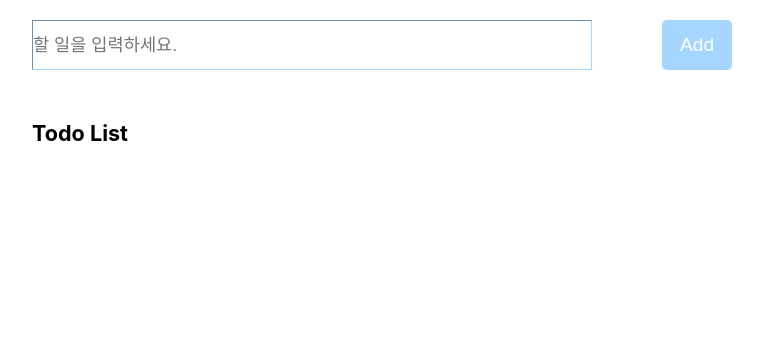
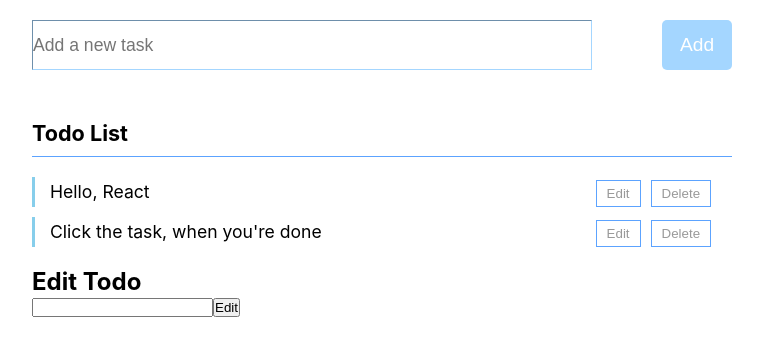
Before and after one commit to yses9296/react_todo, a React (Create React App) app: page / in a window 1280 px wide. Shown: the top 356 px of the page, without its empty margins (258-1021 px from the left). Built offline with nearby package versions, Linux system fonts and the light colour scheme.

Commit message:
2022-10-08

```diff
--- a/src/App.css
+++ b/src/App.css
@@ -33,16 +33,44 @@ main {
 .todo-tit {
   font-size: 1.35em;
   margin-bottom: 20px;
+  padding-bottom: 10px;
+  border-bottom: 1px solid rgb(92, 163, 255);
+
 }
 
 .todo-item {
-  width: 500px;
+  position: relative;
+  width: 700px;
   min-height: 30px;
   font-size: 1.1rem;
   line-height: 30px;
   border-left: 3px solid skyblue;
   margin-bottom: 10px;
   padding-left: 15px;
+  display: flex;
+justify-content: space-between;
+}
+.todo-item p {
+  width: 70%;
+  height: 100%;
   overflow: hidden;
   text-overflow: ellipsis;
 }
+.tool {
+  width: 20%;
+}
+.tool button {
+  display: inline-block;
+  background-color: transparent;
+  border: 1px solid rgb(92, 163, 255);
+  color: #999;
+  padding: 5px 10px;
+  margin-right: 10px;
+  transition: .3s;
+}
+.tool button:last-child {margin: 0;}
+.tool button:hover {
+  background-color: rgb(80, 168, 255);
+  color: #fff;
+  transition: .3s;
+}
--- a/src/App.js
+++ b/src/App.js
@@ -1,26 +1,84 @@
-import React, { Component, useState} from 'react';
+import React, { Component, useState, useRef, useCallback} from 'react';
 import './App.css';
-import TodoBoard from './components/TodoBoard'
+import TodoBoard from './components/TodoBoard';
+import TodoUpdate from './components/TodoUpdate';
 
 
 function App() {
-  const [inputValue, setInputValue] = useState('');
-  const [todoList, setTodoList] = useState([]);
-  const addItem = () => {
-    setTodoList([...todoList, inputValue]);
+  const [inputValue, setinputValue] = useState('');
+  const [todoList, setTodoList] = useState([
+    {
+      id: 1,
+      text: "Hello, React",
+      checked: false
+    },
+    {
+      id: 2,
+      text: "Click the task, when you're done",
+      checked: false
+    }
+  ]);
+  const inputEl = useRef(null);
+
+  const newId = useRef(3);
+  const onChange  = (e) => {
+    setinputValue(e.target.value);
+  }
+
+  const onSubmit = (e) => {
+    validation(inputValue);
+    setinputValue('');
+    inputEl.current.focus();
+    e.preventDefault();
+  }
+
+  const onToggle = (id) => {
+    setTodoList(todoList.map( todo =>
+      todo.id === id ? {...todo, checked: !todo.checked } : todo,),
+    );
+  }
+
+  const handleCreate = (text) => {
+    const newList = {
+      id: newId.current,
+      text,
+      checked: false
+    }
+
+    setTodoList([...todoList, newList])
+    newId.current++;
+  }
+
+  const handleRemove = (id) => {
+    setTodoList( todoList.filter((todo) => todo.id !== id ))
+  }
+  const handleUpdate = (id) => {
+
+  }
+
+  const validation = (input) => {
+    if(input === '' || input == null){
+      return
+    }
+    else {
+      handleCreate (input)
+    }
   }
 
   return (
     <main>
-      <div className="header">
-        <input type="text" placeholder='할 일을 입력하세요.' className="addInput"
-                onChange={ e => setInputValue(e.target.value) }/>
-        <button className="addBtn" onClick={addItem}>Add</button>
+      <div>
+        <form className="header" onSubmit={onSubmit}>
+          <input ref={inputEl} type="text" placeholder='Add a new task' className="addInput"
+                  onChange={onChange}/>
+          <button className="addBtn" type="submit">Add</button>
+        </form>
+
+      <TodoBoard todoList={todoList} handleRemove={handleRemove} handleUpdate={handleUpdate}></TodoBoard>
+
+      <TodoUpdate todoList={todoList} ></TodoUpdate>
+
       </div>
-
-      <TodoBoard todoList={todoList}></TodoBoard>
-
-
     </main>
   );
 }
--- a/src/components/TodoBoard.js
+++ b/src/components/TodoBoard.js
@@ -1,13 +1,17 @@
-import React, { Component } from 'react';
+import React from 'react';
 import TodoItem from './TodoItem';
 
 function TodoBoard(props) {
-    // console.log("Todoboard",props.todoList);
+    const removeItem = props.handleRemove;
+    const updateItem = props.handleUpdate;
+
     return (
-        <div>
+        <ul>
             <h1 className='todo-tit'>Todo List</h1>
-            {props.todoList.map((item, index) => <TodoItem key={index} item={item}/>)}
-        </div>
+            {props.todoList.map((item) =>
+                <TodoItem key={item.id} item={item} removeItem={removeItem} updateList={updateItem}/>
+            )}
+        </ul>
     );
     //todoList 안의 item들을 하나하나 map 함수를 통해 배열로 TodoItem에 전달
 }
--- a/src/components/TodoItem.js
+++ b/src/components/TodoItem.js
@@ -3,11 +3,25 @@ import '../App.css';
 
 function TodoItem(props) {
 
+    const {id, text, checked} = props.item
+
+    const removeList = () => {
+        props.removeItem(id)
+    }
+    const updateList =() => {
+        console.log('clicked')
+        // props.handleEditClick(props.item)
+    }
+
     return (
-        <div className='todo-item'>
-            {props.item}
-        </div>
+        <li className='todo-item'>
+            <p>{text}</p>
+
+            <div className="tool">
+                <button onClick={updateList}>Edit</button>
+                <button onClick={removeList} >Delete</button>
+            </div>
+        </li>
     );
-
 }
 export default TodoItem;
--- /dev/null
+++ b/src/components/TodoUpdate.js
@@ -0,0 +1,27 @@
+
+import React, { Component } from 'react';
+import '../App.css';
+
+function TodoUpdate(props) {
+
+  const {id, text, checked} = props.todoList
+
+  const removeList = () => {
+      props.removeItem(id)
+  }
+  const handleEditForm = () => {} //임시. 에러
+
+  return (
+    <main>
+        <div>
+            <form onSubmit={handleEditForm}>
+                <h2>Edit Todo</h2>
+                <input type="text"/>
+                <button>Edit</button>
+            </form>
+        </div>
+    </main>
+  );
+}
+
+export default TodoUpdate;
```
Also changed, not shown: src/components/TodoCreate.js (added, +31 -0 lines).
